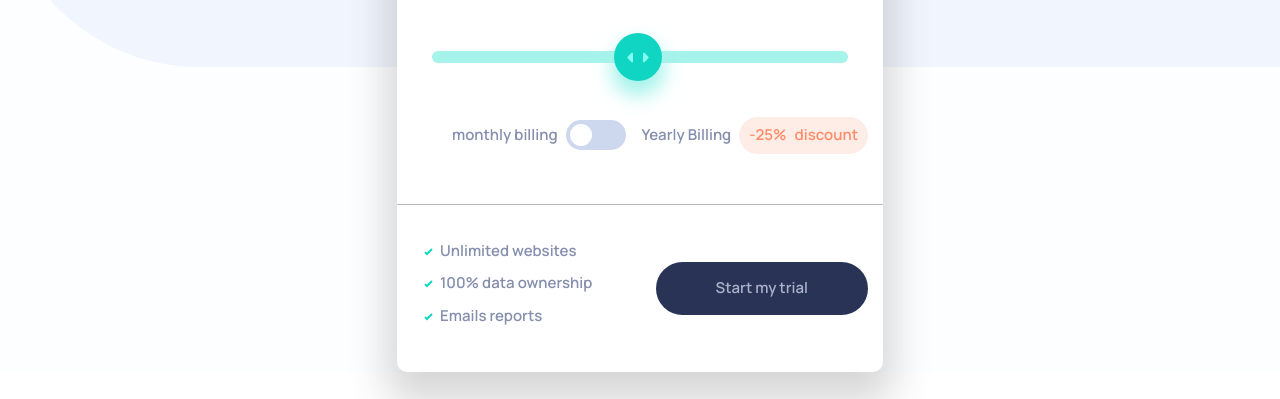
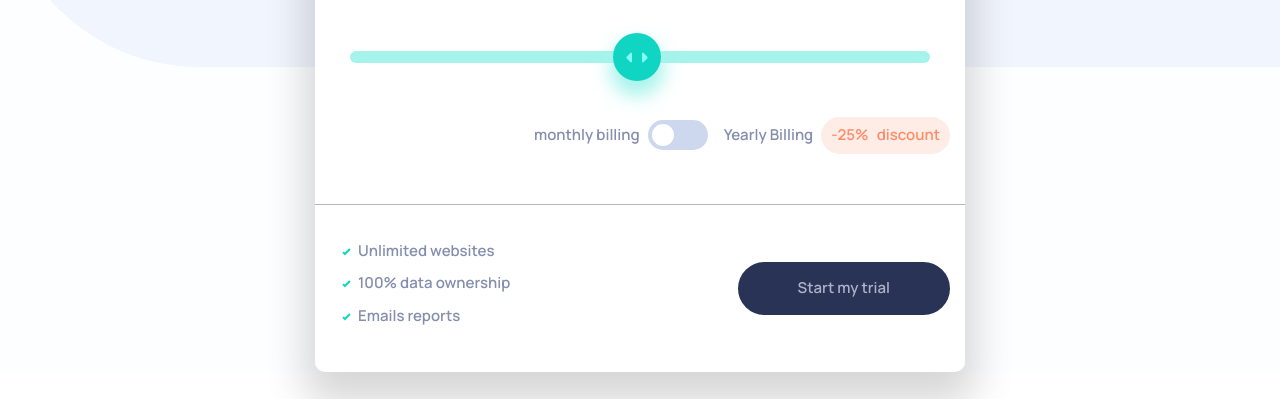
Before and after one commit to LUAI-SH/interactive-pricing-component, a website built with Parcel: page index.html in a window 1280 px wide. Shown: the part 401-800 px from the top of the page. Built offline with nearby package versions, Linux system fonts and the light colour scheme.

Commit message:
Increase plan width for large screens.

```diff
--- a/css/styles.css
+++ b/css/styles.css
@@ -238,7 +238,6 @@ input[type="range"]::-moz-range-thumb {
   /* border: 1px solid red; */
   border-radius: 10px;
   min-width: 35rem;
-  max-width: 60rem;
   background: white;
   box-shadow: 0 20px 40px 10px hsla(0, 0%, 0%, 0.164);
 }
@@ -280,6 +279,9 @@ input[type="range"]::-moz-range-thumb {
 }
 
 @media screen and (min-width: 768px) {
+  .plan {
+    width: 65rem;
+  }
   .plan__header {
     display: grid;
     grid-template-columns: 1fr 1fr;
```
